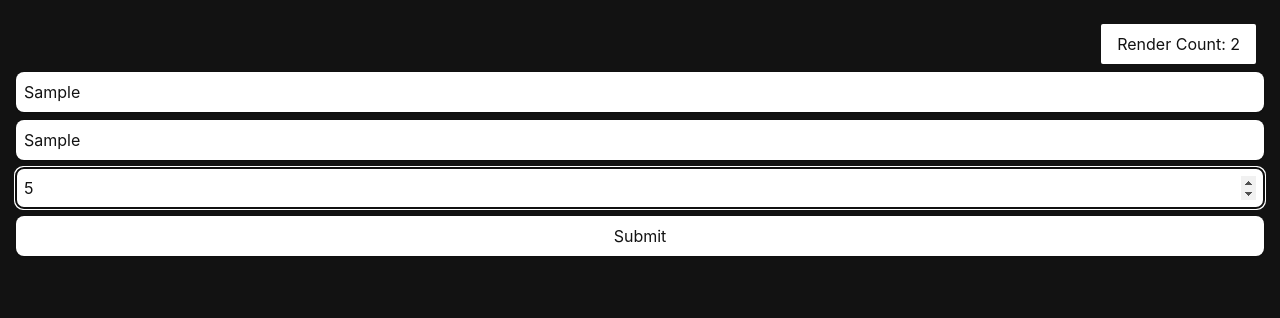
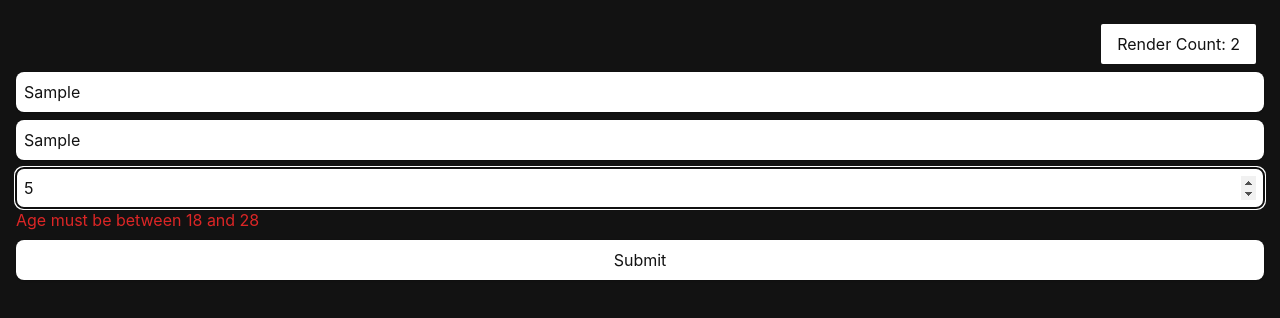
Before and after one commit to thanhduy26091995/react-practice, a React (Vite) app: page /contacts/1/destroy in a window 1280 px wide. Both pictures are taken after typing "Sample", "Sample", "5" into the empty fields and a click on the input 640 px from the left and 236 px from the top of the page. Shown: the top 318 px of the page. Built offline with nearby package versions, Linux system fonts and the light colour scheme.

Commit message:
WIP: Working with react hook form

```diff
--- a/src/react-hook-form/ReactHookForm.jsx
+++ b/src/react-hook-form/ReactHookForm.jsx
@@ -25,7 +25,12 @@ function Headers({ renderCount, description }) {
 }
 
 function RegisterForm() {
-  const { register, handleSubmit } = useForm();
+  const {
+    register,
+    handleSubmit,
+    formState: { errors },
+  } = useForm();
+
   const onSubmit = (data) => {
     console.log(data);
   };
@@ -35,11 +40,18 @@ function RegisterForm() {
       <input
         placeholder="First name"
         className="mt-2 p-2 border"
+        aria-invalid={errors.firstName ? "true" : "false"}
         {...register("firstName", {
           required: true,
           maxLength: 20,
         })}
       ></input>
+
+      {errors.firstName?.type === "required" && (
+        <p role="alert" className="text-red-600">
+          First name is required
+        </p>
+      )}
 
       <input
         placeholder="Last name"
@@ -49,6 +61,18 @@ function RegisterForm() {
           pattern: /^[A-Za-z]+$/i,
         })}
       ></input>
+
+      {errors.lastName?.type === "required" && (
+        <p role="alert" className="text-red-600">
+          Last name is required
+        </p>
+      )}
+
+      {errors.lastName?.type === "pattern" && (
+        <p role="alert" className="text-red-600">
+          Last name is not correct format
+        </p>
+      )}
 
       <input
         placeholder="Age"
@@ -60,6 +84,12 @@ function RegisterForm() {
         })}
       ></input>
 
+      {(errors.age?.type === "min" || errors.age?.type === "max") && (
+        <p role="alert" className="text-red-600">
+          Age must be between 18 and 28
+        </p>
+      )}
+
       <input className="mt-2 p-2 border bg-white" type="submit"></input>
     </form>
   );
```
